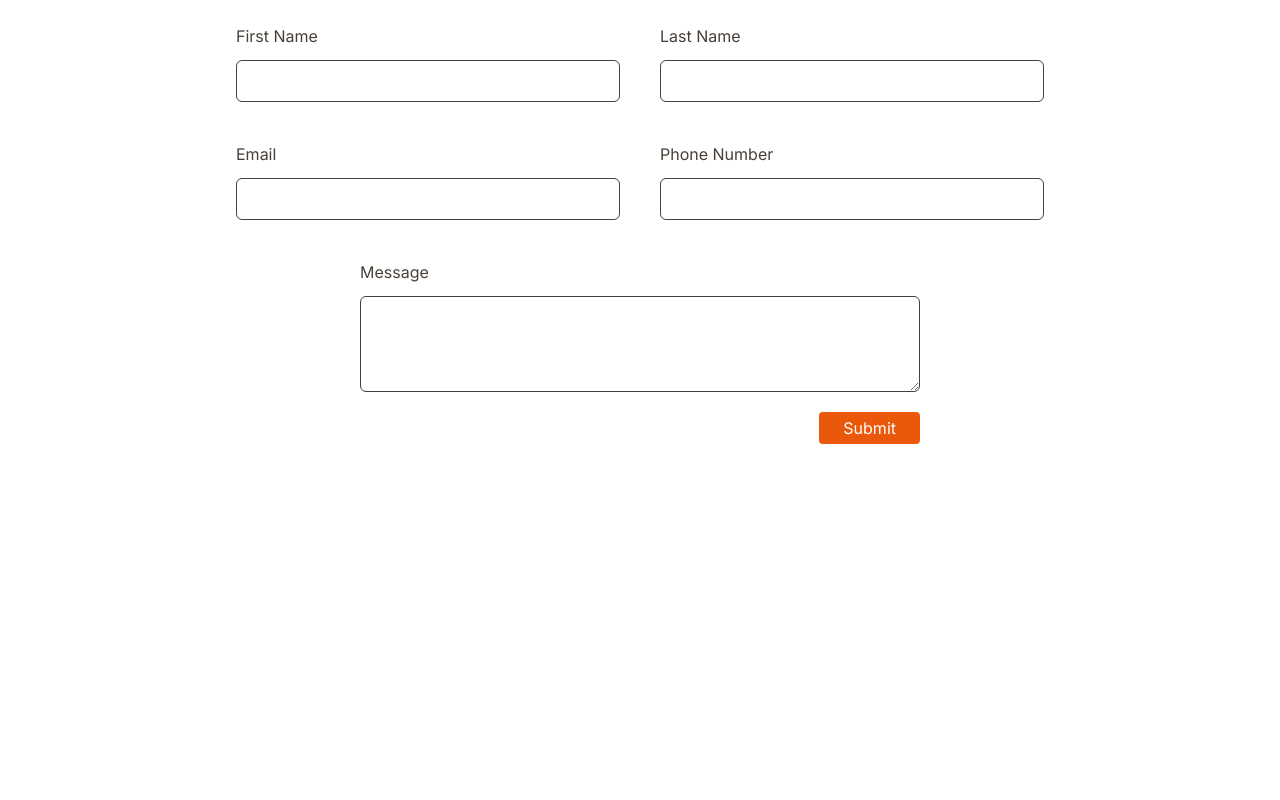
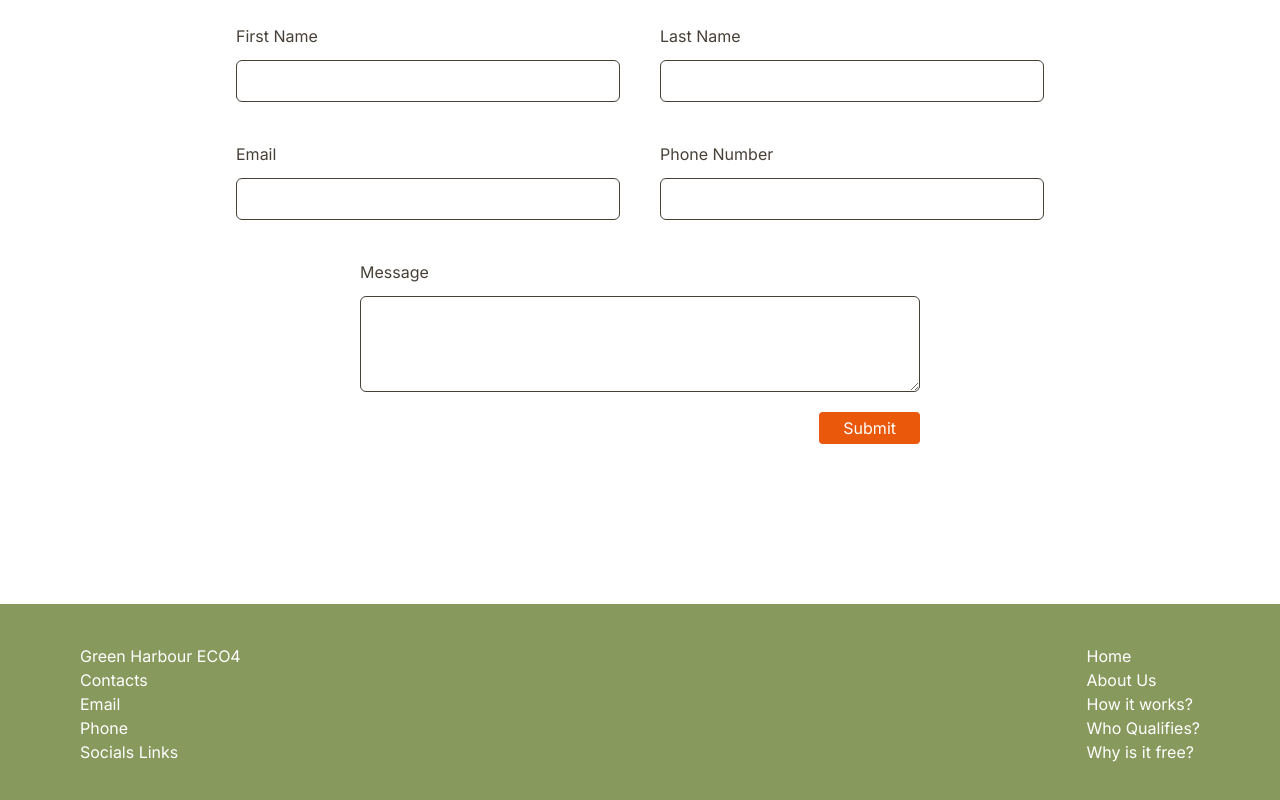
Before and after one commit to UzairChaudhary/Green-Harbour, a Next.js app: page / in a window 1280 px wide. Shown: the part 6269-7069 px from the top of the page. Before the commit the page ends 6873 px from the top, so only its background shows below. Built offline with nearby package versions, Linux system fonts and the light colour scheme.

Commit message:
added footer section

```diff
--- /dev/null
+++ b/components/LandingPage/Footer.js
@@ -0,0 +1,23 @@
+import React from 'react'
+import { links } from '../../data/links'
+
+export default function Footer() {
+  return (
+    <div className='bg-green_color px-20 p-10 text-white flex justify-between'>
+        <div className='flex flex-col'>
+            <h1>Green Harbour ECO4</h1>
+            <h1>Contacts</h1>
+            <h1>Email</h1>
+            <h1>Phone</h1>
+            <h1>Socials Links</h1>
+        </div>
+        <div className='flex flex-col'>
+            {links.map((link) => (
+                <div key={link.id}>
+                    <h1>{link.linkText}</h1>
+                </div>
+            ))}
+        </div>
+    </div>
+  )
+}
--- a/src/app/page.js
+++ b/src/app/page.js
@@ -9,6 +9,7 @@ import Working from '../../components/LandingPage/Working'
 import FAQ from '../../components/LandingPage/FAQ'
 import Aboutus from '../../components/LandingPage/aboutus'
 import GetInTouch from '../../components/LandingPage/GetInTouch'
+import Footer from '../../components/LandingPage/Footer'
 
 export default function Home() {
   return (
@@ -21,6 +22,7 @@ export default function Home() {
       <FAQ/>
       <Aboutus/>
       <GetInTouch/>
+      <Footer/>
     </div>
   )
 }
```
